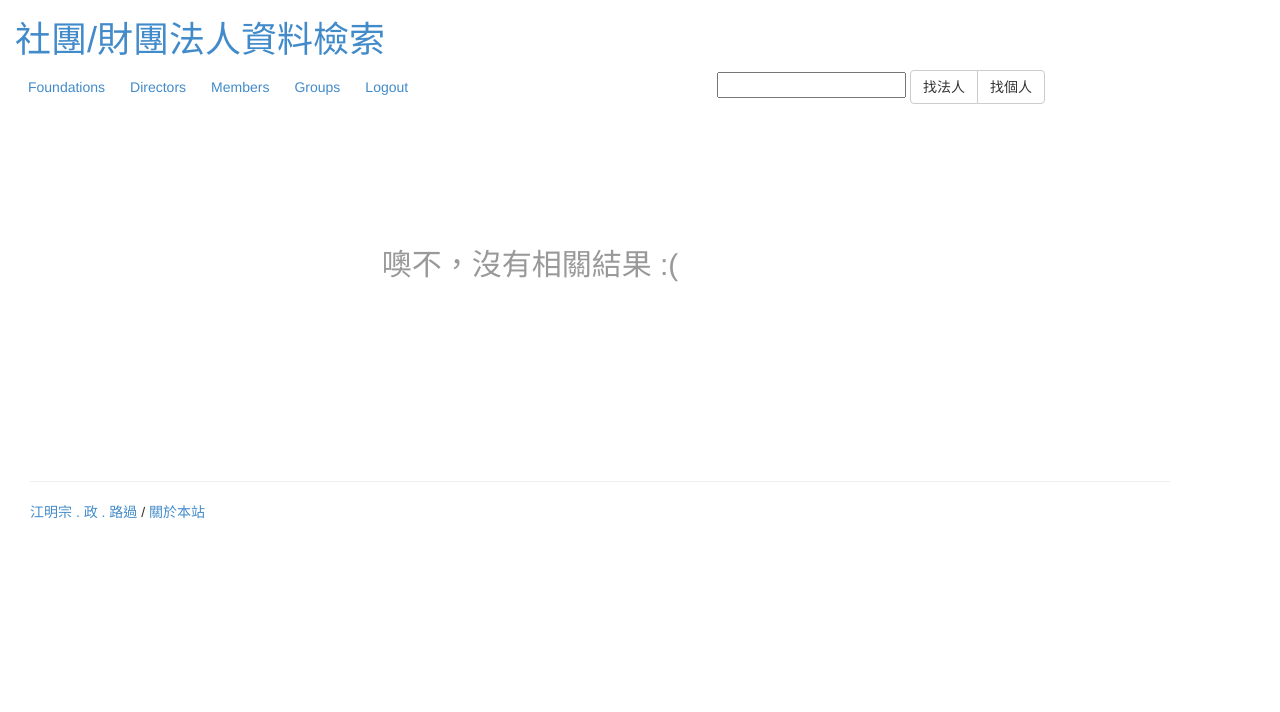
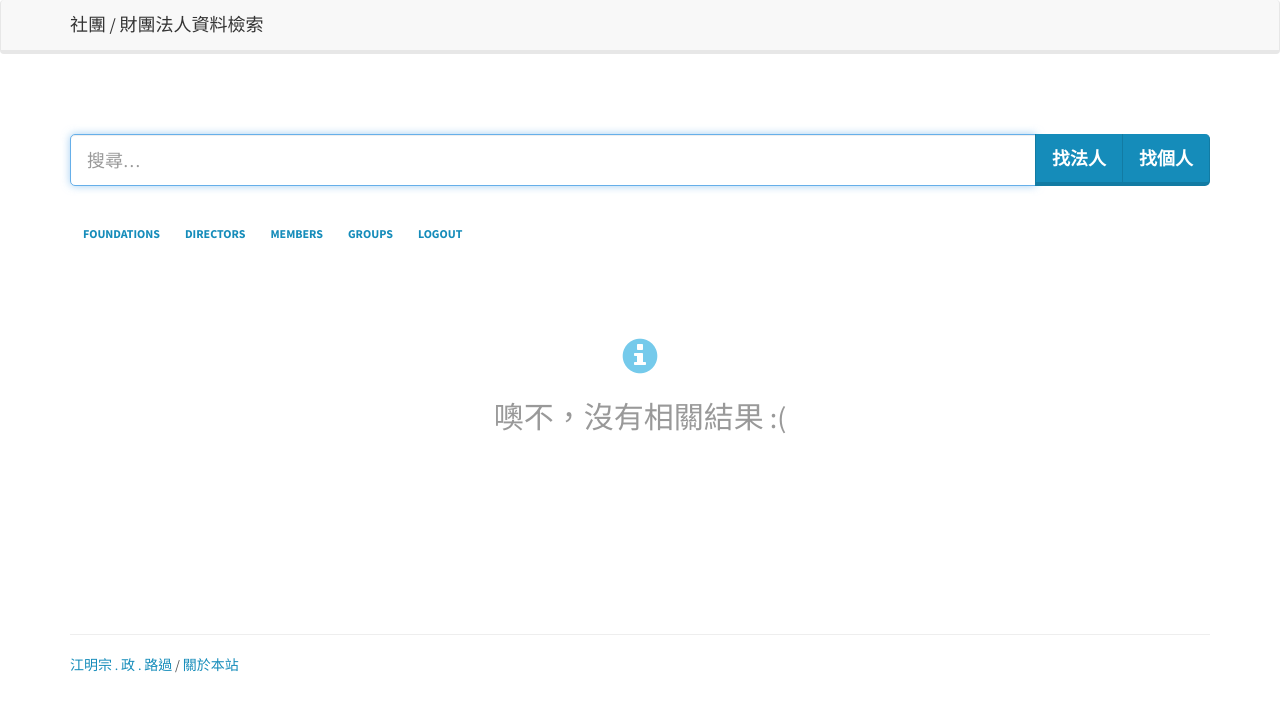
Before and after one commit to kiang/foundations, a CakePHP app: the page made by View/Foundations/index.ctp in a window 1280 px wide. Shown: the top 712 px of the page. Run offline with PHP 8.4 and a stand-in for CakePHP, Linux system fonts and the light colour scheme; the template is opened without the code that fills it, so the values that code supplies are empty; some libraries are stand-ins or nearby versions; some web fonts are replaced.

Commit message:
improve default.ctp

```diff
--- a/View/Layouts/default.ctp
+++ b/View/Layouts/default.ctp
@@ -13,29 +13,35 @@
         echo $this->Html->meta(array('name' => 'viewport', 'content' => 'width=device-width, initial-scale=1.0'));
         echo $this->Html->meta('icon');
         echo $this->Html->css('jquery-ui');
-        echo $this->Html->css('bootstrap');
+        echo $this->Html->css('bootstrap.min');
         echo $this->Html->css('default');
         ?>
     </head>
     <body>
-        <div style="float: right; width: 160px;">
-            <ins class="adsbygoogle"
-                 style="display:inline-block;width:160px;height:600px"
-                 data-ad-client="ca-pub-5571465503362954"
-                 data-ad-slot="2983418827"></ins>
-        </div>
-        <div class="container" id="base-container" style="float: left;">
-            <div id="header">
-                <h1><?php echo $this->Html->link('社團/財團法人資料檢索', '/'); ?></h1>
-                <div class="pull-right">
-                    <input type="text" id="keyword">
-                    <div class="btn-group">
-                        <a href="#" class="btn btn-default btn-foundation">找法人</a>
-                        <a href="#" class="btn btn-default btn-director">找個人</a>
+        <nav class="navbar navbar-default">
+            <div class="container">
+                <div class="navbar-header">
+                    <?php echo $this->Html->link('社團 / 財團法人資料檢索', '/', array('class' => 'navbar-brand')); ?>
                 </div>
             </div>
+        </nav>
+        <div class="container">
+            <div class="row">
+                <div class="col-md-12">
+                    <p>&nbsp;</p>
+                    <p class="hidden-sm hidden-xs">&nbsp;</p>
+                    <form class="search-form">
+                        <div class="input-group input-group-lg">
+                            <input type="text" id="keyword" class="form-control" placeholder="搜尋…" autofocus>
+                            <div class="input-group-btn">
+                                <a href="#" class="btn btn-primary btn-foundation">找法人</a>
+                                <a href="#" class="btn btn-primary btn-director">找個人</a>
                             </div>
-            <div id="content">
+                        </div>
+                    </form>
+                </div>
+                <p class="hidden-sm hidden-xs">&nbsp;</p>
+                <div class="col-md-12">
                     <div class="btn-group">
                         <?php if (Configure::read('loginMember.id')): ?>
                             <?php echo $this->Html->link('Foundations', '/admin/foundations', array('class' => 'btn')); ?>
@@ -52,13 +58,14 @@
                         }
                         ?>
                     </div>
-
+                </div>
+            </div>
+            <div class="row">
                  <?php echo $this->Session->flash(); ?>
-                <div id="viewContent">
                  <?php echo $content_for_layout; ?>
             </div>
-            </div>
-            <div id="footer" class="container">
+            <div class="row">
+                <div class="col-md-12">
                     <ins class="adsbygoogle"
                          style="display:inline-block;width:728px;height:90px"
                          data-ad-client="ca-pub-5571465503362954"
@@ -79,11 +86,14 @@
                             js.src = "//connect.facebook.net/zh_TW/sdk.js#xfbml=1&appId=1393405437614114&version=v2.3";
                             fjs.parentNode.insertBefore(js, fjs);
                         }(document, 'script', 'facebook-jssdk'));</script>
+                    <div class="row">
                         <div class="col-md-6">
                             <div class="fb-page" data-href="https://www.facebook.com/k.olc.tw" data-width="500" data-hide-cover="true" data-show-facepile="true" data-show-posts="false"></div>
                         </div>
                         <div class="col-md-6">
                             <div class="fb-page" data-href="https://www.facebook.com/g0v.tw" data-width="500" data-hide-cover="true" data-show-facepile="true" data-show-posts="false"></div>
+                        </div>
+                    </div>
                 </div>
             </div>
         </div>
@@ -95,26 +105,29 @@
         echo $this->Html->script('bootstrap.min');
         echo $this->Html->script('olc');
         echo $this->Html->script('zhutil.min');
+        echo $this->fetch('scriptBottom');
         echo $scripts_for_layout;
         ?>
         <script async src="//pagead2.googlesyndication.com/pagead/js/adsbygoogle.js"></script>
-        <script type="text/javascript">
+        <script>
             (adsbygoogle = window.adsbygoogle || []).push({});
             $(function () {
-                        $('div#base-container').width($(window).width() - 250);
-                        $('a.btn-foundation').click(function () {
-                            var keyword = $('input#keyword').val();
+                $('.search-form').on('submit', function (e) {
+                    e.preventDefault();
+                })
+                $('.btn-foundation').on('click', function (e) {
+                    var keyword = $('#keyword').val();
                     if (keyword !== '') {
                         location.href = '<?php echo $this->Html->url('/foundations/index/'); ?>' + encodeURIComponent(keyword);
                     }
-                            return false;
+                    e.preventDefault();
                 });
-                        $('a.btn-director').click(function () {
-                            var keyword = $('input#keyword').val();
+                $('.btn-director').on('click', function (e) {
+                    var keyword = $('#keyword').val();
                     if (keyword !== '') {
                         location.href = '<?php echo $this->Html->url('/directors/index/'); ?>' + encodeURIComponent(keyword);
                     }
-                            return false;
+                    e.preventDefault();
                 });
             });
         </script>
--- a/webroot/css/default.css
+++ b/webroot/css/default.css
@@ -198,3 +198,43 @@ div.code-coverage-results span.result-ok {
 div.code-coverage-results span.result-good {
     color: #0a0;
 }
+
+.paginator-wrapper {
+    margin: 0 auto;
+    text-align: center;
+}
+
+@media screen and (min-width: 768px) {
+    .foundation-list.jumbotron {
+        padding: 20px 30px;
+    }
+}
+
+@media screen and (max-width: 767px) {
+    .foundation-list.jumbotron {
+        padding: 10px;
+    }
+
+    .foundation-list h2 {
+        font-size: 25px;
+    }
+}
+
+.foundation-list blockquote {
+    margin: 0 0 10px;
+    padding: 5px 10px;
+    width: 100%;
+    overflow: hidden;
+    text-overflow: ellipsis;
+    word-break: break-all;
+    white-space: nowrap;
+}
+
+.foundation-list h2 {
+    color: #158cba;
+}
+
+.foundation-list-attr {
+    display: inline-block;
+    margin: 0 5px;
+}
```
Lines whose indentation alone changed are shown as unchanged.
